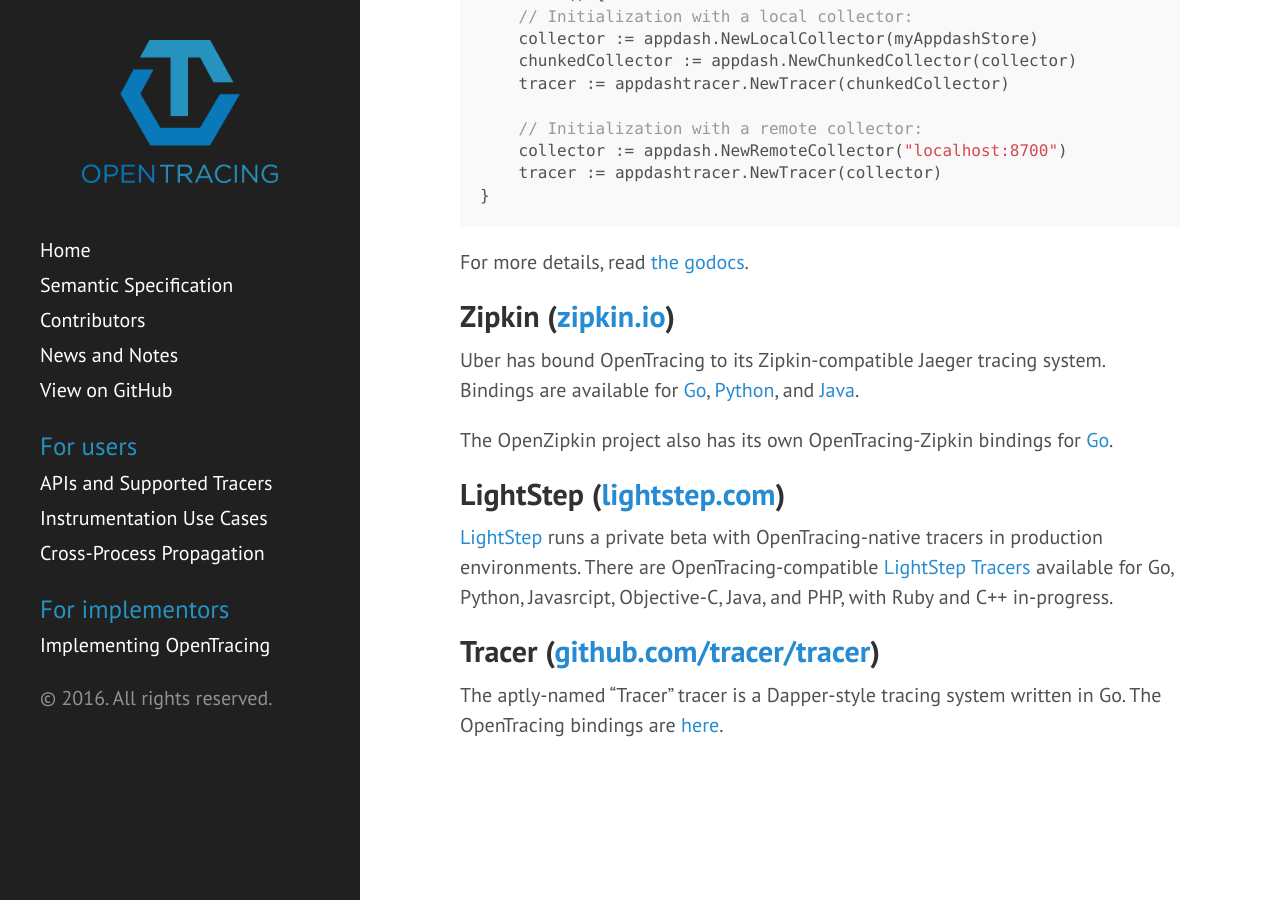
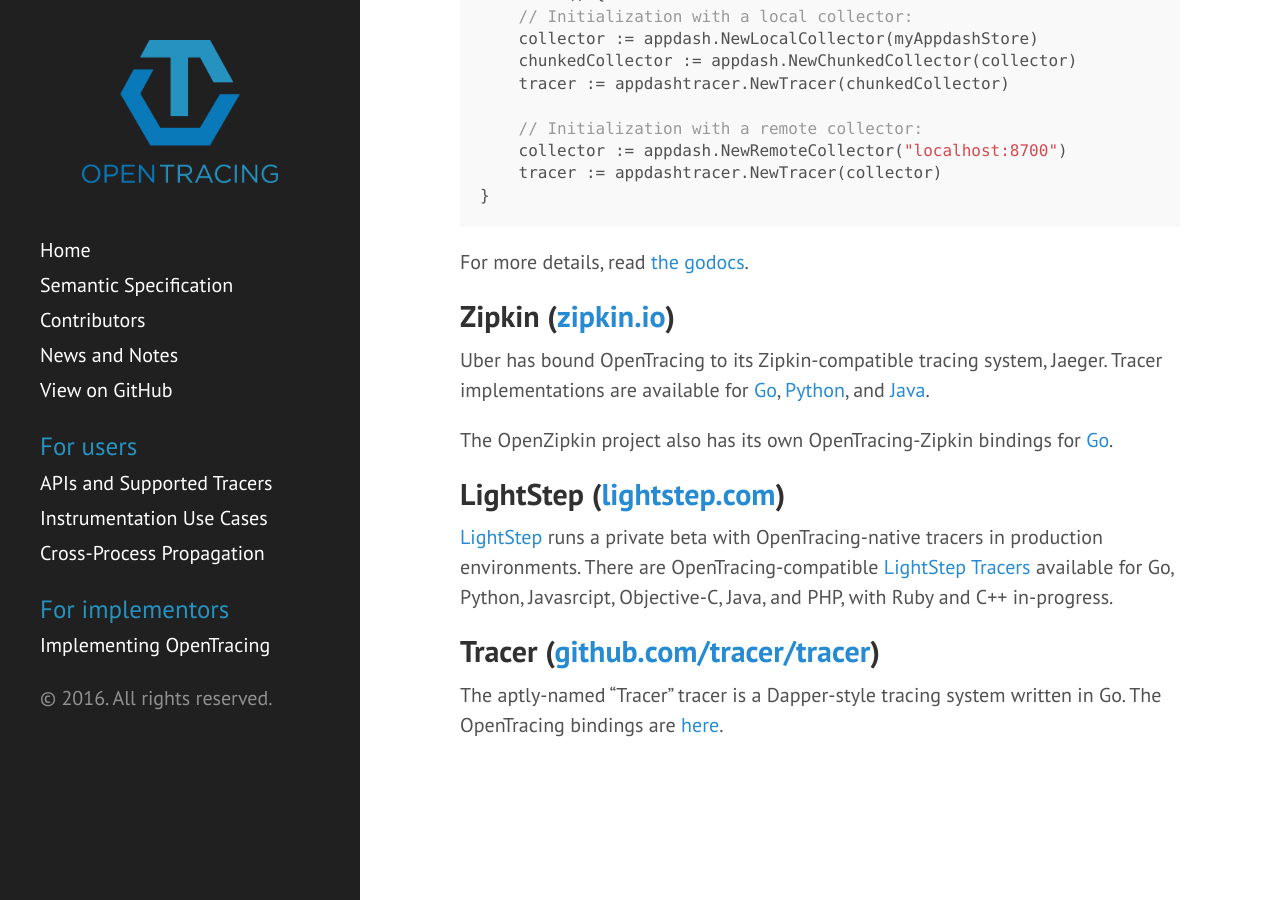
Before and after one commit to opentracing/opentracing.io, a Jekyll site: the page built from integration.md, in a window 1280 px wide and 900 px high, scrolled down 1461 px. Built offline with Jekyll 4.4.1, drawn with Linux system fonts in a browser that asks for light colours.

Commit message:
Update per PR comments

```diff
--- a/integration.md
+++ b/integration.md
@@ -59,7 +59,7 @@
 
 ## Zipkin ([zipkin.io](http://zipkin.io/))
 
-Uber has bound OpenTracing to its Zipkin-compatible Jaeger tracing system. Bindings are available for [Go](https://github.com/uber/jaeger-client-go), [Python](https://github.com/uber/jaeger-client-python), and [Java](https://github.com/uber/jaeger-client-java).
+Uber has bound OpenTracing to its Zipkin-compatible tracing system, Jaeger. Tracer implementations are available for [Go](https://github.com/uber/jaeger-client-go), [Python](https://github.com/uber/jaeger-client-python), and [Java](https://github.com/uber/jaeger-client-java).
 
 The OpenZipkin project also has its own OpenTracing-Zipkin bindings for [Go](https://github.com/openzipkin/zipkin-go-opentracing).
 
```
